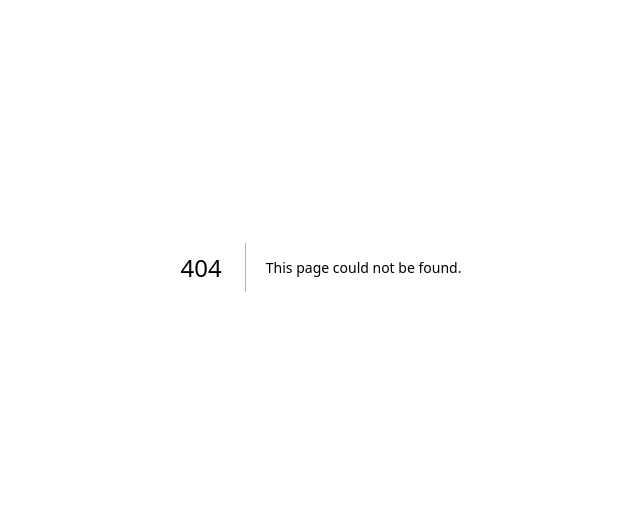
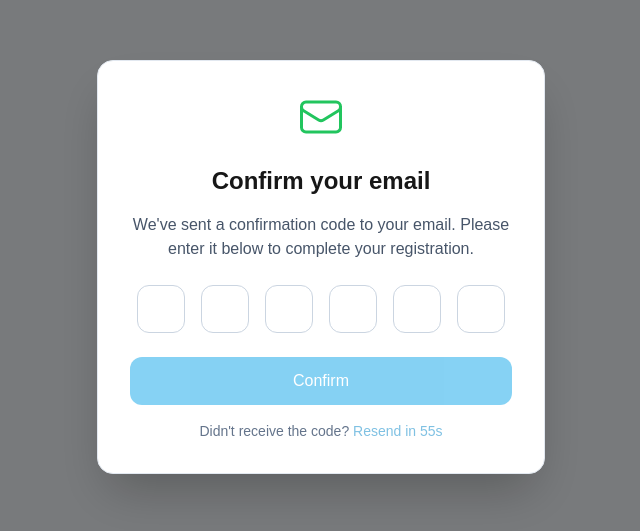
Before and after one commit to Pexll/eStore, a Next.js app in the folder e_store/: page /confirmation in a window 1280 px wide. Before the commit this address had no page. Shown: the part 133-664 px from the top of the page, without its empty margins (319-959 px from the left). Built offline with nearby package versions, Linux system fonts and the light colour scheme.

Commit message:
Added A sleek email confirmation Modal

```diff
--- /dev/null
+++ b/e_store/src/app/(auth)/confirmation/page.tsx
@@ -0,0 +1,19 @@
+"use client";
+
+import { useRouter } from "next/navigation";
+import ConfirmationModal from "@/components/auth/ConfirmationModal";
+
+export default function ConfirmationPage() {
+  const router = useRouter();
+
+  const handleConfirmation = () => {
+    // Perform any necessary actions after confirmation
+    router.push("/dashboard");
+  };
+
+  return (
+    <div className="min-h-screen flex items-center justify-center bg-neutral-100 dark:bg-neutral-900">
+      <ConfirmationModal onConfirm={handleConfirmation} />
+    </div>
+  );
+}
--- /dev/null
+++ b/e_store/src/components/auth/ConfirmationModal.tsx
@@ -0,0 +1,138 @@
+import { motion, AnimatePresence } from "framer-motion";
+import { useState, useRef, useEffect } from "react";
+import { EnvelopeIcon } from "@heroicons/react/24/outline";
+
+interface ConfirmationModalProps {
+  onConfirm: () => void;
+}
+
+export default function ConfirmationModal({ onConfirm }: ConfirmationModalProps) {
+  const [confirmationCode, setConfirmationCode] = useState(["", "", "", "", "", ""]);
+  const inputRefs = useRef<(HTMLInputElement | null)[]>([]);
+  const [isLoading, setIsLoading] = useState(false);
+  const [isConfirmed, setIsConfirmed] = useState(false);
+  const [countdown, setCountdown] = useState(60);
+
+  useEffect(() => {
+    if (countdown > 0) {
+      const timer = setTimeout(() => {
+        setCountdown(countdown - 1);
+      }, 1000);
+      return () => clearTimeout(timer);
+    }
+  }, [countdown]);
+
+  const handleConfirmationCodeChange = (e: React.ChangeEvent<HTMLInputElement>, index: number) => {
+    const newCode = [...confirmationCode];
+    newCode[index] = e.target.value;
+    setConfirmationCode(newCode);
+
+    if (e.target.value !== "" && index < 5) {
+      inputRefs.current[index + 1]?.focus();
+    }
+  };
+
+  const handleConfirmClick = async () => {
+    if (confirmationCode.join("").length === 6) {
+      setIsLoading(true);
+      await onConfirm();
+      setIsLoading(false);
+      setIsConfirmed(true);
+    }
+  };
+
+  const handlePaste = (e: React.ClipboardEvent<HTMLInputElement>) => {
+    e.preventDefault();
+    const pastedCode = e.clipboardData.getData("text").slice(0, 6);
+    const newCode = [...pastedCode].map((char) => char.toUpperCase());
+    setConfirmationCode(newCode);
+    inputRefs.current[newCode.length - 1]?.focus();
+  };
+
+  const handleResendCode = () => {
+    // Logic to resend the confirmation code
+    setCountdown(60);
+  };
+
+  return (
+    <AnimatePresence>
+      <motion.div
+        initial={{ opacity: 0 }}
+        animate={{ opacity: 1 }}
+        exit={{ opacity: 0 }}
+        className="fixed inset-0 z-50 flex items-center justify-center bg-black bg-opacity-50 backdrop-blur-sm"
+      >
+        <motion.div
+          initial={{ scale: 0.8, opacity: 0 }}
+          animate={{ scale: 1, opacity: 1 }}
+          exit={{ scale: 0.8, opacity: 0 }}
+          className="bg-white dark:bg-neutral-900 rounded-2xl shadow-2xl p-8 max-w-md mx-auto border border-neutral-200 dark:border-neutral-700"
+        >
+          <div className="flex items-center justify-center mb-6">
+            <EnvelopeIcon className="w-12 h-12 text-green-500" />
+          </div>
+          <h2 className="text-2xl font-semibold mb-4 text-center">Confirm your email</h2>
+          <p className="text-neutral-600 dark:text-neutral-400 mb-6 text-center">
+            We've sent a confirmation code to your email. Please enter it below to complete your registration.
+          </p>
+          <div className="flex justify-center space-x-4 mb-6">
+            {confirmationCode.map((digit, index) => (
+              <input
+                key={index}
+                type="text"
+                maxLength={1}
+                value={digit}
+                onChange={(e) => handleConfirmationCodeChange(e, index)}
+                onPaste={handlePaste}
+                ref={(el: HTMLInputElement | null) => {
+                  inputRefs.current[index] = el;
+                }}
+                className="w-12 h-12 text-2xl text-center rounded-lg border border-neutral-300 dark:border-neutral-700 focus:outline-none focus:ring-2 focus:ring-primary-500 dark:bg-neutral-800 dark:text-neutral-100 transition duration-200 ease-in-out"
+              />
+            ))}
+          </div>
+          <motion.button
+            whileHover={{ scale: 1.05 }}
+            whileTap={{ scale: 0.95 }}
+            onClick={handleConfirmClick}
+            className="w-full py-3 px-4 bg-primary-500 text-white rounded-lg hover:bg-primary-600 transition-colors duration-200 disabled:opacity-50 disabled:cursor-not-allowed flex items-center justify-center"
+            disabled={confirmationCode.join("").length !== 6}
+          >
+            {isLoading ? (
+              <svg className="animate-spin h-5 w-5 text-white" xmlns="http://www.w3.org/2000/svg" fill="none" viewBox="0 0 24 24">
+                <circle className="opacity-25" cx="12" cy="12" r="10" stroke="currentColor" strokeWidth="4"></circle>
+                <path className="opacity-75" fill="currentColor" d="M4 12a8 8 0 018-8V0C5.373 0 0 5.373 0 12h4zm2 5.291A7.962 7.962 0 014 12H0c0 3.042 1.135 5.824 3 7.938l3-2.647z"></path>
+              </svg>
+            ) : (
+              "Confirm"
+            )}
+          </motion.button>
+          <p className="text-sm text-neutral-500 dark:text-neutral-400 text-center mt-4">
+            Didn't receive the code?{" "}
+            <motion.button
+              whileHover={{ scale: 1.05 }}
+              whileTap={{ scale: 0.95 }}
+              onClick={handleResendCode}
+              disabled={countdown > 0}
+              className="text-primary-600 hover:text-primary-500 dark:text-primary-400 dark:hover:text-primary-300 transition duration-200 ease-in-out disabled:opacity-50 disabled:cursor-not-allowed"
+            >
+              {countdown > 0 ? `Resend in ${countdown}s` : "Resend"}
+            </motion.button>
+          </p>
+          <AnimatePresence>
+            {isConfirmed && (
+              <motion.div
+                initial={{ opacity: 0, y: 20 }}
+                animate={{ opacity: 1, y: 0 }}
+                exit={{ opacity: 0, y: 20 }}
+                className="text-green-500 text-center mt-4"
+              >
+                Your email has been confirmed!
+              </motion.div>
+            )}
+          </AnimatePresence>
+        </motion.div>
+      </motion.div>
+    </AnimatePresence>
+  );
+}
--- a/e_store/src/components/auth/RegisterForm.tsx
+++ b/e_store/src/components/auth/RegisterForm.tsx
@@ -137,8 +137,12 @@ export default function RegisterForm() {
 
   const onSubmit = async (data: ExtendedRegisterData) => {
     const response = await registerUser(data);
-    if (response) {
-      router.push("/dashboard");
+    // Handle response if needed
+  };
+
+  const handleCreateAccount = () => {
+    if (isStepValid(currentStep)) {
+      router.push("/confirmation");
     }
   };
 
@@ -324,7 +328,7 @@ export default function RegisterForm() {
           )}
           <motion.button
             type={currentStep === steps.length - 1 ? "submit" : "button"}
-            onClick={() => (currentStep < steps.length - 1 ? handleNext() : undefined)}
+            onClick={() => (currentStep < steps.length - 1 ? handleNext() : handleCreateAccount())}
             whileHover={{ scale: 1.02 }}
             whileTap={{ scale: 0.98 }}
             className="px-6 py-3 rounded-lg flex items-center space-x-2 bg-gradient-to-r from-primary-500 to-primary-600 text-white hover:from-primary-600 hover:to-primary-700 transition-all duration-200 shadow-lg hover:shadow-xl disabled:opacity-50 disabled:cursor-not-allowed"
--- a/e_store/tailwind.config.ts
+++ b/e_store/tailwind.config.ts
@@ -9,6 +9,12 @@ export default {
   theme: {
     extend: {
       colors: {
+        zIndex: {
+          '50': '50',
+        },
+        maxWidth: {
+          'md': '28rem',
+        },
         background: "var(--background)",
         foreground: "var(--foreground)",
         primary: {
@@ -83,6 +89,7 @@ export default {
           '0%': { transform: 'translateY(-20px)', opacity: '0' },
           '100%': { transform: 'translateY(0)', opacity: '1' },
         },
+
       },
     },
   },
```
Also changed, not shown: e_store/package.json (+4 -3 lines), 1 other file (tests, documents, lock files or other folders).
